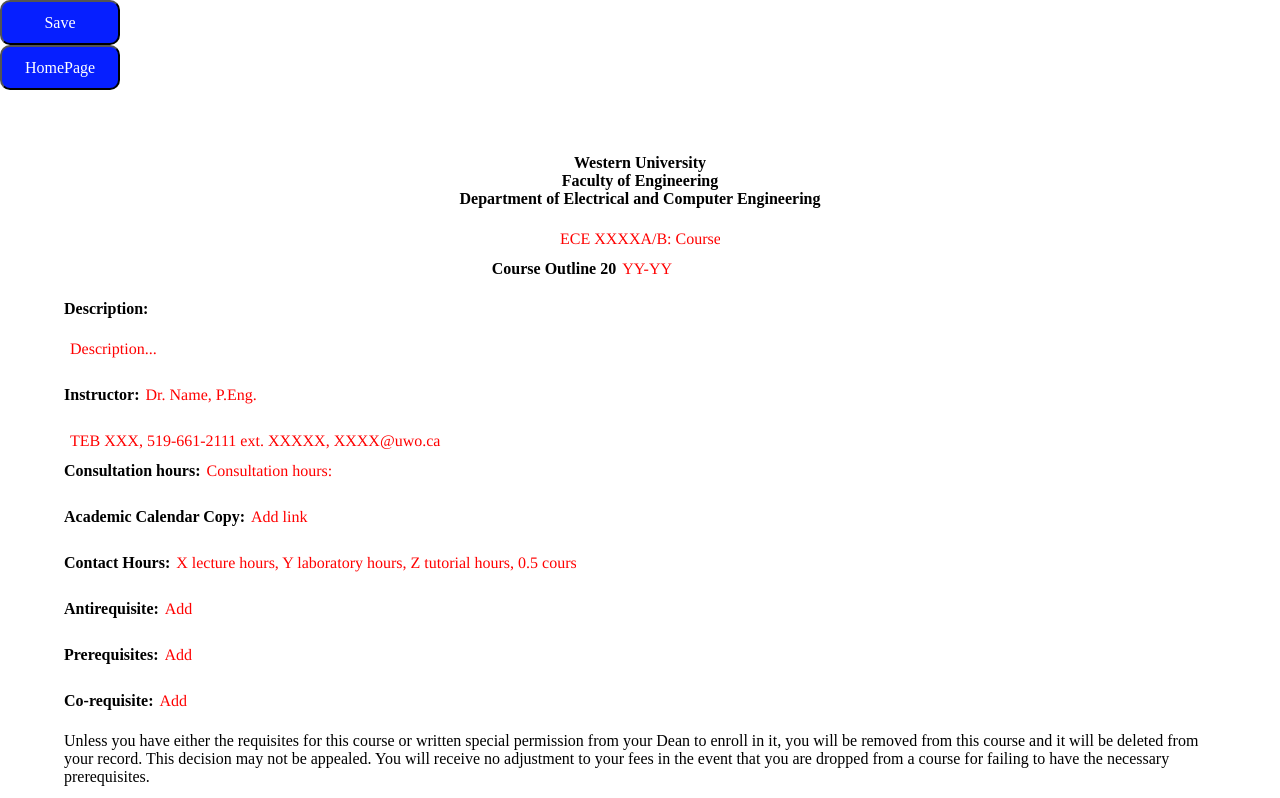
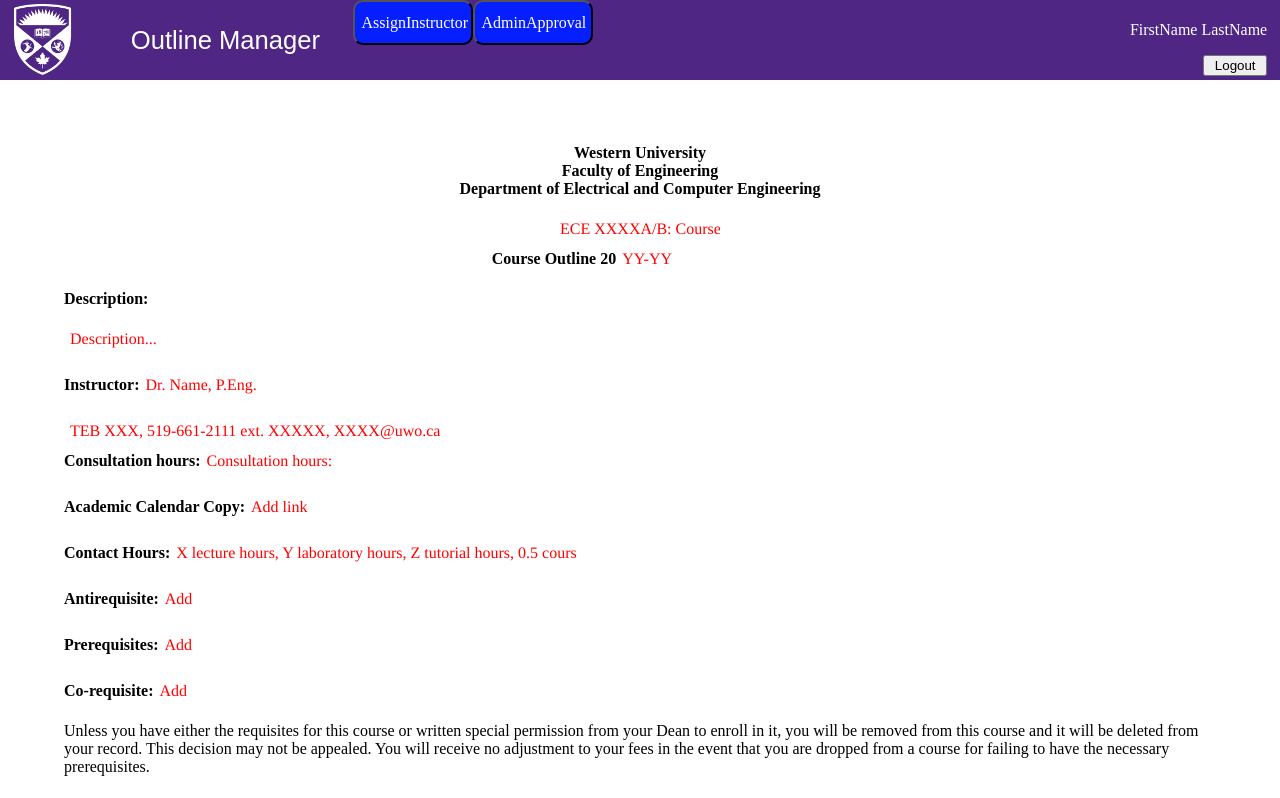
Before and after one commit to zaidokal/CourseCanvas, a React (Create React App) app in the folder client/: page /COTemplate in a window 1280 px wide. Shown: the top 798 px of the page. Built offline with nearby package versions, Linux system fonts and the light colour scheme.

Commit message:
Added Header component + combined save and homepage buttons

```diff
--- a/client/src/views/COTemplate.jsx
+++ b/client/src/views/COTemplate.jsx
@@ -2,6 +2,7 @@
 import AccountButton from "../components/AccountButton";
 import styles from "./COTemplate.module.css";
 import axios from "axios";
+import Header from "../components/Header";
 
 const COTemplate = () => {
   const [userInput, setUserInput] = useState({
@@ -144,6 +145,7 @@
       .then((res) => {
         console.log(res);
         alert("Save successful.");
+        window.location.href = "/homepage";
       })
       .catch((err) => {
         alert("Bad Request, please fill out ALL required fields.");
@@ -153,22 +155,8 @@
 
   return (
     <>
-      <div className={styles.header}>
-        {" "}
-        <AccountButton
-          text={"Save"}
-          onClick={onSubmit}
-          disabled={isButtonDisabled}
-        >
-          Submit
-        </AccountButton>
-      </div>
-
-      <div className={styles.header}>
-        {" "}
-        <AccountButton linkTo={"/HomePage"} text={"HomePage"}>
-          Submit
-        </AccountButton>
+      <div className={styles.Header}>
+        <Header />
       </div>
 
       <div className={styles.MainDiv}>
@@ -1209,6 +1197,14 @@
           , for a complete list of options about how to obtain help.
         </p>
         <br />
+        <div className={styles.header}>
+          {" "}
+          <AccountButton
+            text={"Save"}
+            onClick={onSubmit}
+            disabled={isButtonDisabled}
+          ></AccountButton>
+        </div>
       </div>
     </>
   );
```
